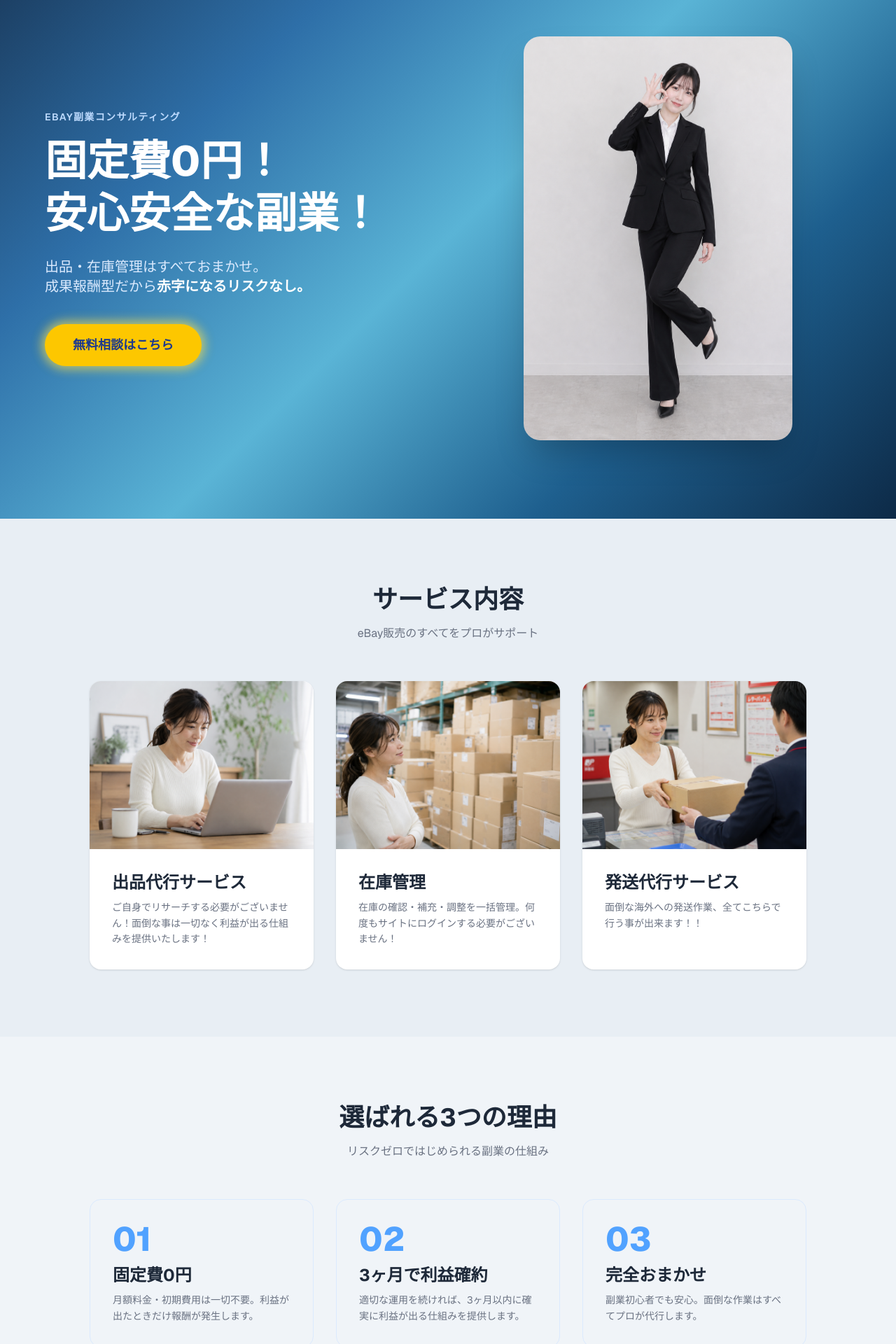
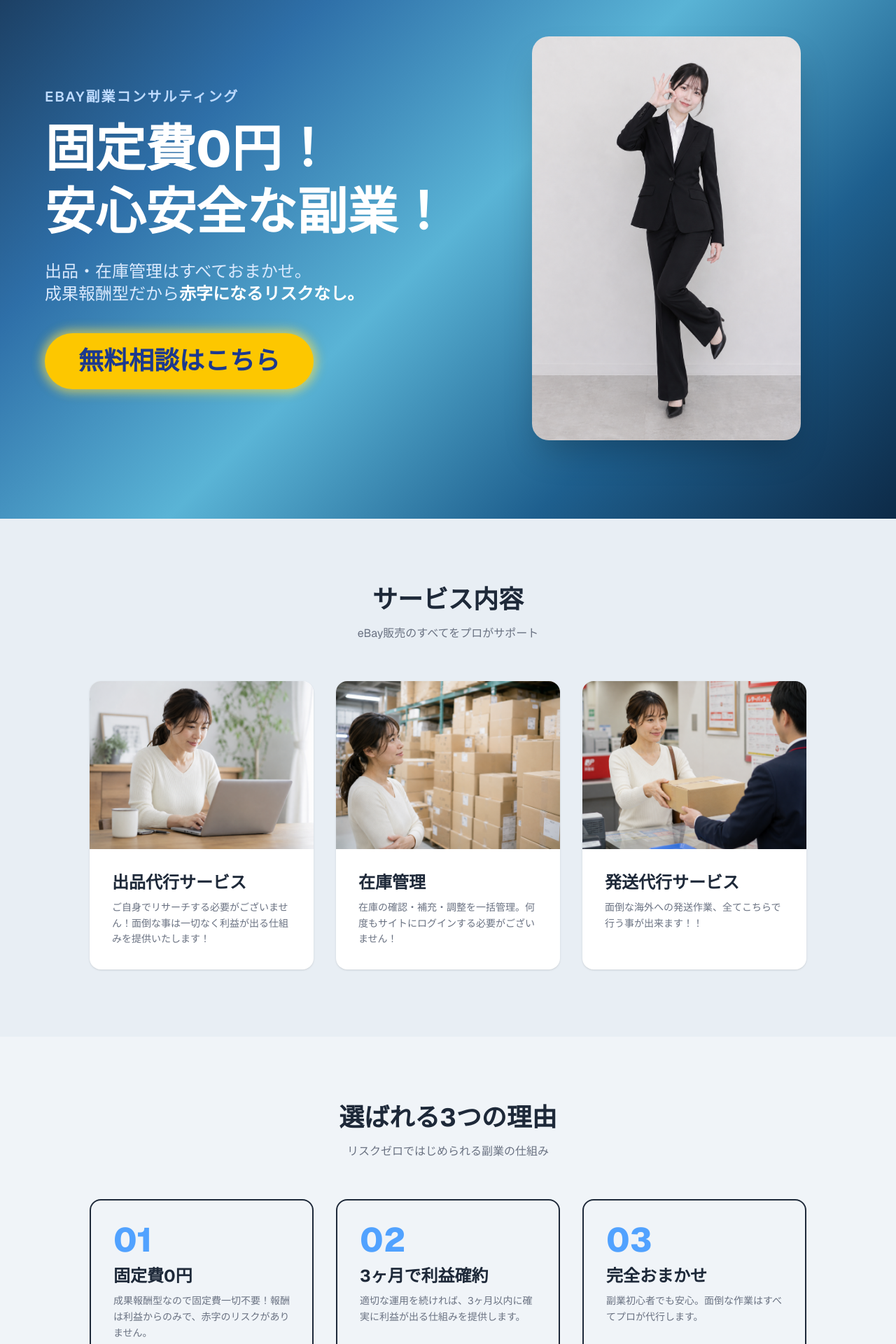
Before and after one commit to hongzhongyuuji99-gif/my-company-hp, a Next.js app: page / in a window 1280 px wide. Shown: the part 120-2040 px from the top of the page at 70% size. Built offline with nearby package versions, Linux system fonts and the light colour scheme.

Commit message:
ヒーロー・選ばれる理由：文字サイズ・枠・文言調整

```diff
--- a/app/page.tsx
+++ b/app/page.tsx
@@ -19,17 +19,17 @@ export default function Home() {
       <section className="text-white py-28 px-6" style={{background: "linear-gradient(135deg, #1a3a5c 0%, #2e6fa8 25%, #5ab4d6 50%, #1e5f8e 75%, #0d2a47 100%)"}}>
         <div className="max-w-6xl mx-auto flex flex-col md:flex-row items-center gap-12">
           <div className="flex-1 text-center md:text-left">
-            <p className="text-blue-200 text-sm font-semibold uppercase tracking-widest mb-4">eBay副業コンサルティング</p>
-            <h1 className="text-4xl md:text-6xl font-extrabold leading-tight mb-6">
+            <p className="text-blue-200 text-xl font-semibold uppercase tracking-widest mb-4">eBay副業コンサルティング</p>
+            <h1 className="text-5xl md:text-7xl font-extrabold leading-tight mb-6 whitespace-nowrap">
               固定費0円！<br />安心安全な副業！
             </h1>
-            <p className="text-blue-100 text-lg md:text-xl mb-10">
+            <p className="text-blue-100 text-xl md:text-2xl mb-10">
               出品・在庫管理はすべておまかせ。<br />
               成果報酬型だから<span className="font-bold text-white">赤字になるリスクなし。</span>
             </p>
               <a
                 href="#contact"
-                className="glow-button inline-block bg-yellow-400 hover:bg-yellow-300 text-blue-900 font-bold text-lg px-10 py-4 rounded-full shadow-lg transition"
+                className="glow-button inline-block bg-yellow-400 hover:bg-yellow-300 text-blue-900 font-bold text-4xl px-12 py-5 rounded-full shadow-lg transition"
               >
                 無料相談はこちら
               </a>
@@ -76,11 +76,11 @@ export default function Home() {
           <p className="text-gray-500 mb-14">リスクゼロではじめられる副業の仕組み</p>
           <div className="grid md:grid-cols-3 gap-8">
             {[
-              { num: "01", title: "固定費0円", desc: "月額料金・初期費用は一切不要。利益が出たときだけ報酬が発生します。" },
+              { num: "01", title: "固定費0円", desc: "成果報酬型なので固定費一切不要！報酬は利益からのみで、赤字のリスクがありません。" },
               { num: "02", title: "3ヶ月で利益確約", desc: "適切な運用を続ければ、3ヶ月以内に確実に利益が出る仕組みを提供します。" },
               { num: "03", title: "完全おまかせ", desc: "副業初心者でも安心。面倒な作業はすべてプロが代行します。" },
             ].map((item) => (
-              <div key={item.num} className="border border-blue-100 rounded-2xl p-8 text-left hover:border-blue-400 transition">
+              <div key={item.num} className="border-2 border-gray-800 rounded-2xl p-8 text-left hover:border-black transition">
                 <div className="text-5xl font-extrabold text-blue-400 mb-3">{item.num}</div>
                 <h3 className="text-2xl font-bold text-gray-800 mb-2">{item.title}</h3>
                 <p className="text-gray-500 text-sm leading-relaxed">{item.desc}</p>
```
